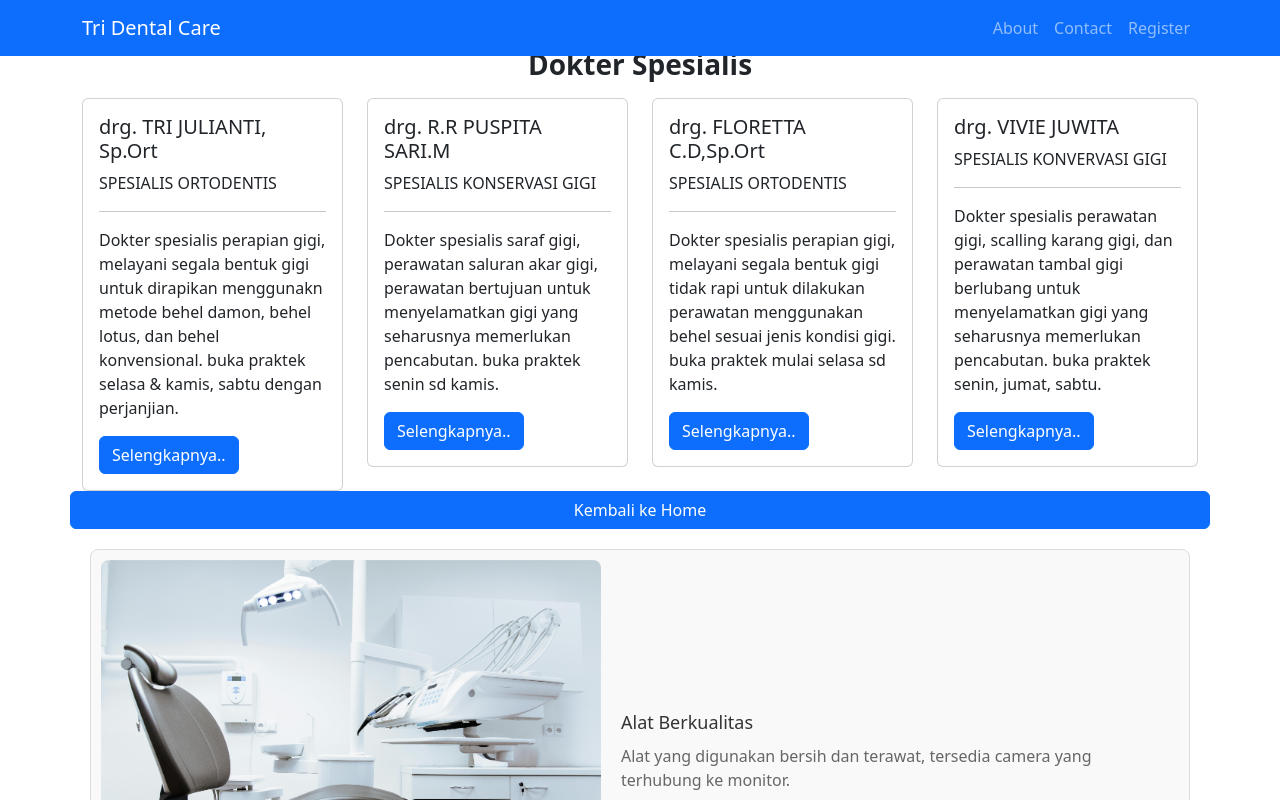
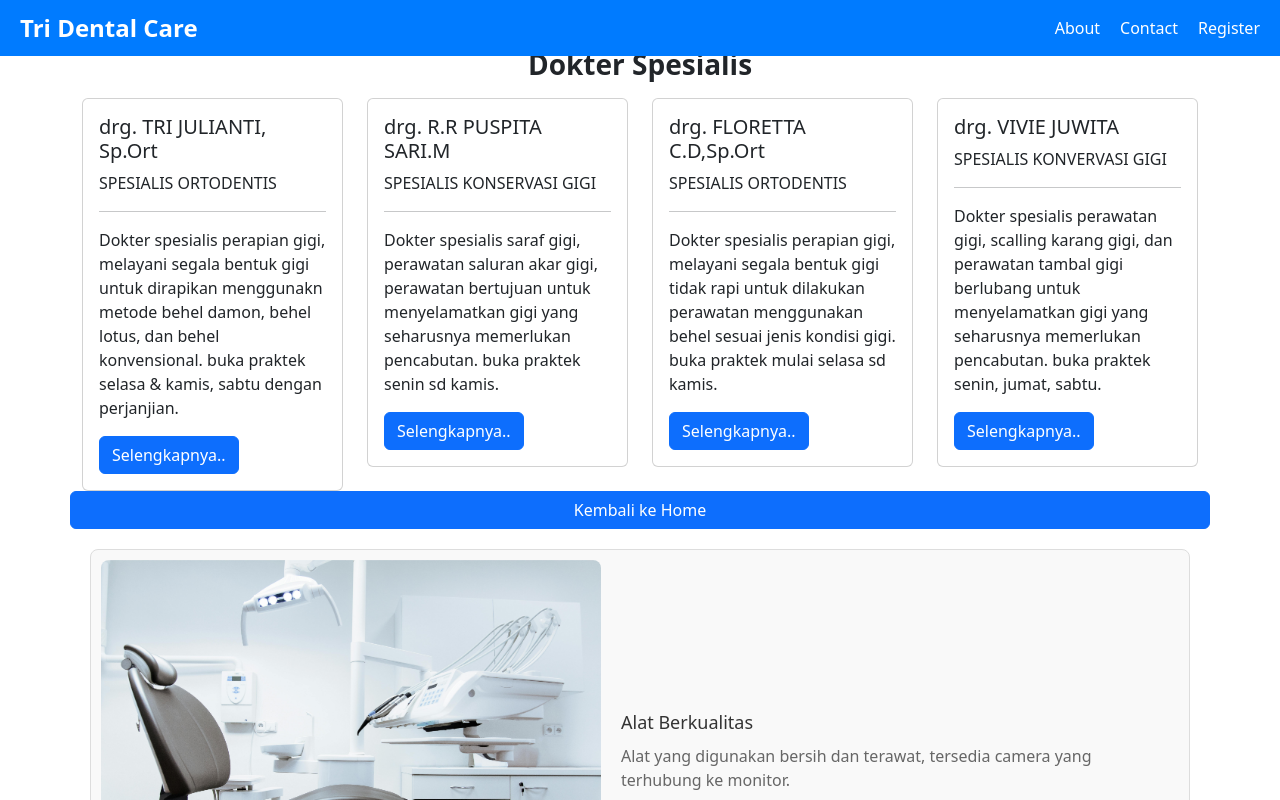
Before and after one commit to alrazak/frontend-react-tridentalcare, a React (Vite) app: page /card in a window 1280 px wide. Shown: the top 800 px of the page. Built offline with nearby package versions, Linux system fonts and the light colour scheme.

Commit message:
put: navbar

```diff
--- a/src/components/navbar/Navbar.jsx
+++ b/src/components/navbar/Navbar.jsx
@@ -1,42 +1,54 @@
 import React from 'react';
-import Container from 'react-bootstrap/Container';
-import Nav from 'react-bootstrap/Nav';
-import Navbar from 'react-bootstrap/Navbar';
 
 function CustomNavbar() {
   return (
-    <Navbar bg="primary" variant="dark" style={styles.navbar} expand="lg">
-      <Container>
-        <Navbar.Brand href="#home" style={styles.navbarBrand}>Tri Dental Care</Navbar.Brand>
-        <Navbar.Toggle aria-controls="basic-navbar-nav" />
-        <Navbar.Collapse id="basic-navbar-nav" style={styles.navbarCollapse}>
-          <Nav>
-            <Nav.Link href="#about">About</Nav.Link>
-            <Nav.Link href="#contact">Contact</Nav.Link>
-            <Nav.Link href="#register">Register</Nav.Link>
-          </Nav>
-        </Navbar.Collapse>
-      </Container>
-    </Navbar>
+    <nav style={styles.navbar}>
+      <div style={styles.navbarBrand}>
+        <a href="#home" style={styles.brandLink}>Tri Dental Care</a>
+      </div>
+      <ul style={styles.navLinks}>
+        <li style={styles.navItem}><a href="#about" style={styles.navLink}>About</a></li>
+        <li style={styles.navItem}><a href="#contact" style={styles.navLink}>Contact</a></li>
+        <li style={styles.navItem}><a href="#register" style={styles.navLink}>Register</a></li>
+      </ul>
+    </nav>
   );
 }
 
-// Styling definitions
 const styles = {
   navbar: {
+    display: 'flex',
+    justifyContent: 'space-between',
+    alignItems: 'center',
+    padding: '10px 20px',
+    backgroundColor: '#007bff',
+    color: '#fff',
     position: 'fixed',
     width: '100%',
     top: 0,
-    left: 0,
     zIndex: 1000,
   },
   navbarBrand: {
-    flex: 1,
-    textAlign: 'left', // Aligns text to the left
+    fontSize: '1.5em',
+    fontWeight: 'bold',
   },
-  navbarCollapse: {
+  brandLink: {
+    color: '#fff',
+    textDecoration: 'none',
+  },
+  navLinks: {
     display: 'flex',
-    justifyContent: 'flex-end',
+    listStyle: 'none',
+    margin: 0,
+    padding: 0,
+  },
+  navItem: {
+    marginLeft: '20px',
+  },
+  navLink: {
+    color: '#fff',
+    textDecoration: 'none',
+    fontSize: '1em',
   },
 };
 
```
